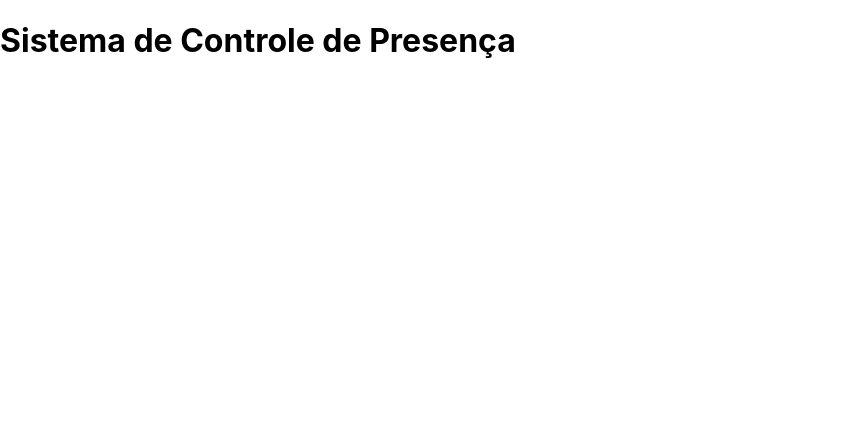
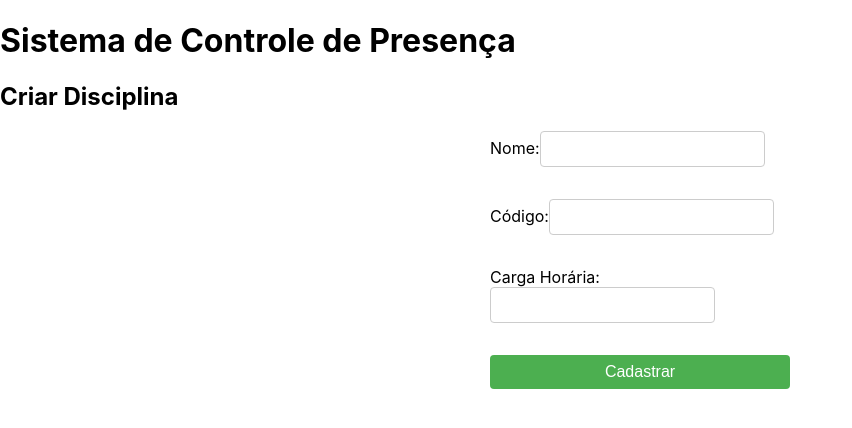
Before and after one commit to carolfortunato/controle-de-presenca, a React (Create React App) app in the folder client/: page /create-discipline in a window 1280 px wide. Shown: the top 428 px of the page, without its empty margins (0-852 px from the left). Built offline with nearby package versions, Linux system fonts and the light colour scheme.

Commit message:
cria client disciplinas

```diff
--- a/client/src/App.js
+++ b/client/src/App.js
@@ -6,6 +6,8 @@ import CreateStudent from './components/CreateStudent';
 import StudentList from './components/StudentList';
 import CreateClass from './components/CreateClass';
 import ClassList from './components/ClassList';
+import DisciplineList from './components/DisciplineList'
+import CreateDiscipline from './components/CreateDiscipline';
 
 const App = () => {
   return (
@@ -19,6 +21,9 @@ const App = () => {
           <Route path="/students" element={<StudentList />} />
           <Route path="/create-class" element={<CreateClass />} />
           <Route path="/classes" element={<ClassList />} />
+          <Route path="/disciplines" element={<DisciplineList />} />
+          <Route path="/create-discipline" element={<CreateDiscipline />} />
+
         </Routes>
       </div>
     </Router>
--- /dev/null
+++ b/client/src/components/CreateDiscipline.js
@@ -0,0 +1,67 @@
+import React, { useState } from 'react';
+import api from '../services/api';
+import { useNavigate } from 'react-router-dom';
+
+function CreateDiscipline() {
+  const navigate = useNavigate();
+
+  const [formData, setFormData] = useState({
+    name: '',
+    code: '',
+    workload: ''
+  });
+
+  const [message, setMessage] = useState('');
+
+  const handleChange = e => {
+    setFormData({ ...formData, [e.target.name]: e.target.value });
+  };
+
+  const handleSubmit = async e => {
+    e.preventDefault();
+    const { name, code, workload } = formData;
+
+    if (!name || !code || !workload) {
+      return setMessage('Preencha todos os campos.');
+    }
+
+    try {
+      await api.post('/disciplines', { name, code, workload });
+      setMessage('Disciplina criada com sucesso!');
+      navigate('/disciplines');
+    } catch (error) {
+      console.error('Erro ao criar disciplina:', error);
+      setMessage('Erro ao criar disciplina.');
+    }
+  };
+
+  return (
+    <div className="container">
+      <h2>Criar Disciplina</h2>
+      <form onSubmit={handleSubmit}>
+        <div>
+          <label>Nome:</label>
+          <input name="name" value={formData.name} onChange={handleChange} required />
+        </div>
+        <div>
+          <label>Código:</label>
+          <input name="code" value={formData.code} onChange={handleChange} required />
+        </div>
+        <div>
+          <label>Carga Horária:</label>
+          <input
+            name="workload"
+            type="number"
+            value={formData.workload}
+            onChange={handleChange}
+            required
+          />
+        </div>
+        <button type="submit">Cadastrar</button>
+      </form>
+      {message && <p>{message}</p>}
+    </div>
+  );
+}
+
+export default CreateDiscipline;
--- /dev/null
+++ b/client/src/components/DisciplineList.js
@@ -0,0 +1,31 @@
+import React, { useEffect, useState } from 'react';
+import api from '../services/api';
+
+function DisciplineList() {
+  const [disciplines, setDisciplines] = useState([]);
+
+  useEffect(() => {
+    api.get('/disciplines')
+      .then(res => setDisciplines(res.data))
+      .catch(err => console.error('Erro ao buscar disciplinas:', err));
+  }, []);
+
+  return (
+    <div className="container">
+      <h2>Lista de Disciplinas</h2>
+      {disciplines.length === 0 ? (
+        <p>Nenhuma disciplina cadastrada.</p>
+      ) : (
+        <ul>
+          {disciplines.map(discipline => (
+            <li key={discipline.id}>
+              <strong>{discipline.name}</strong> (Código: {discipline.code} | Carga horária: {discipline.workload}h)
+            </li>
+          ))}
+        </ul>
+      )}
+    </div>
+  );
+}
+
+export default DisciplineList;
```
